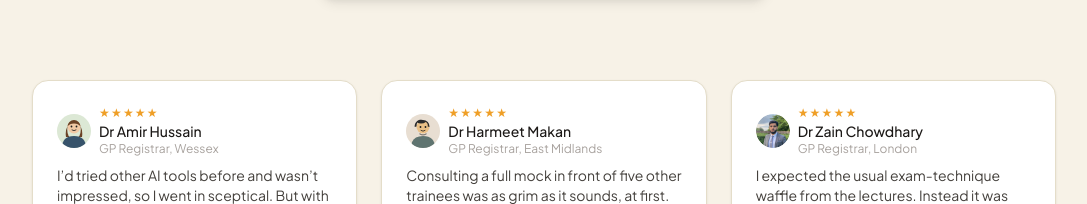
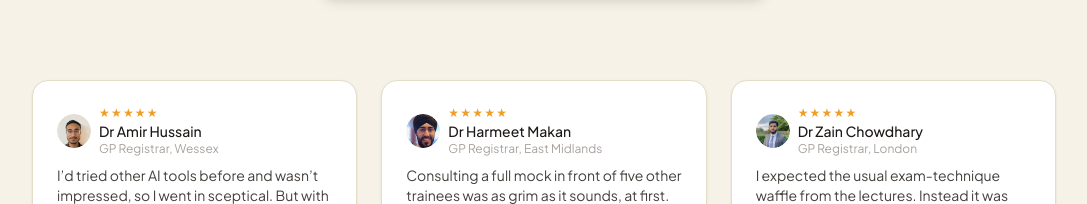
Before and after one commit to nabilkhan99/CaseForgeFrontend, a Next.js app: page / in a window 1280 px wide. Shown: the part 4184-4388 px from the top of the page, without its empty margins (96-1183 px from the left). Built offline with nearby package versions, Linux system fonts and the light colour scheme; no server answers.

Commit message:
feat(landing): real photos for Amir + Harmeet testimonials

```diff
--- a/components/landing/v5/Testimonials.tsx
+++ b/components/landing/v5/Testimonials.tsx
@@ -9,53 +9,24 @@ interface Testimonial {
   avatar: React.ReactNode;
 }
 
-const SarahAvatar = (
-  <svg viewBox="0 0 34 34" width="34" height="34" aria-hidden="true">
-    <rect width="34" height="34" fill="#DCE8D5" />
-    <circle cx="17" cy="13" r="6.5" fill="#F1C9A5" />
-    <path
-      d="M17 6 a6.5 6.5 0 0 1 6.5 6.5 q-2 -3 -6.5 -3 -4.5 0 -6.5 3 a6.5 6.5 0 0 1 6.5 -6.5z"
-      fill="#6B4226"
-    />
-    <path d="M10.5 12 q-1 8 2 11 l-3.5 0 q-1 -6 1.5 -11z" fill="#6B4226" />
-    <path d="M23.5 12 q1 8 -2 11 l3.5 0 q1 -6 -1.5 -11z" fill="#6B4226" />
-    <path d="M5 34 q0 -12 12 -12 q12 0 12 12z" fill="#37536B" />
-    <circle cx="14.5" cy="12.5" r="0.9" fill="#1B1B1B" />
-    <circle cx="19.5" cy="12.5" r="0.9" fill="#1B1B1B" />
-    <path
-      d="M15 16 q2 1.5 4 0"
-      stroke="#1B1B1B"
-      strokeWidth="0.8"
-      fill="none"
-      strokeLinecap="round"
-    />
-  </svg>
+const AmirAvatar = (
+  <img
+    src="/images/reviews/amir-hussain.jpeg"
+    alt="Dr Amir Hussain"
+    width={68}
+    height={68}
+    className="h-full w-full rounded-full object-cover"
+  />
 );
 
-const JamesAvatar = (
-  <svg viewBox="0 0 34 34" width="34" height="34" aria-hidden="true">
-    <rect width="34" height="34" fill="#E8DED2" />
-    <circle cx="17" cy="13" r="6.5" fill="#EAC086" />
-    <path
-      d="M17 6 a6.5 6.5 0 0 1 6.5 7 l-1.8 -0.6 q0.5 -3 -2 -4.4 -1.5 1.5 -4.7 1.5 -2.7 0 -3.5 -1 -1 1 -1 4 l-1.8 0.5 a6.5 6.5 0 0 1 8.3 -7z"
-      fill="#2B2B2B"
-    />
-    <path d="M5 34 q0 -12 12 -12 q12 0 12 12z" fill="#5F7470" />
-    <circle cx="14.5" cy="13" r="0.9" fill="#1B1B1B" />
-    <circle cx="19.5" cy="13" r="0.9" fill="#1B1B1B" />
-    <path
-      d="M15 16.5 q2 1.5 4 0"
-      stroke="#1B1B1B"
-      strokeWidth="0.8"
-      fill="none"
-      strokeLinecap="round"
-    />
-    <path
-      d="M13.5 19 q3.5 2.5 7 0 l0 1.5 q-3.5 2 -7 0z"
-      fill="#2B2B2B"
-      opacity="0.55"
-    />
-  </svg>
+const HarmeetAvatar = (
+  <img
+    src="/images/reviews/harmeet-makan.jpeg"
+    alt="Dr Harmeet Makan"
+    width={68}
+    height={68}
+    className="h-full w-full rounded-full object-cover"
+  />
 );
 
 const ZainAvatar = (
@@ -72,14 +43,14 @@ const TESTIMONIALS: Testimonial[] = [
   {
     name: 'Dr Amir Hussain',
     meta: 'GP Registrar, Wessex',
-    avatar: SarahAvatar,
+    avatar: AmirAvatar,
     quote:
       'I’d tried other AI tools before and wasn’t impressed, so I went in sceptical. But with Fourteen Fisherman, the AI patients behave like the ones in my actual clinics, and the feedback was specific enough to feel like having my ES sit in on the consult. I fitted it into odd bits of time between clinics, which would’ve been impossible to arrange with a study partner.',
   },
   {
     name: 'Dr Harmeet Makan',
     meta: 'GP Registrar, East Midlands',
-    avatar: JamesAvatar,
+    avatar: HarmeetAvatar,
     quote:
       'Consulting a full mock in front of five other trainees was as grim as it sounds, at first. But there were only six of us, so the tutor had time to take my consultation apart properly and show me exactly where I was going wrong and how to fix it. I picked up as much watching the others as I did from my own turn.',
   },
```
Also changed, not shown: public/images/reviews/amir-hussain.jpeg (added), public/images/reviews/harmeet-makan.jpeg (added).
